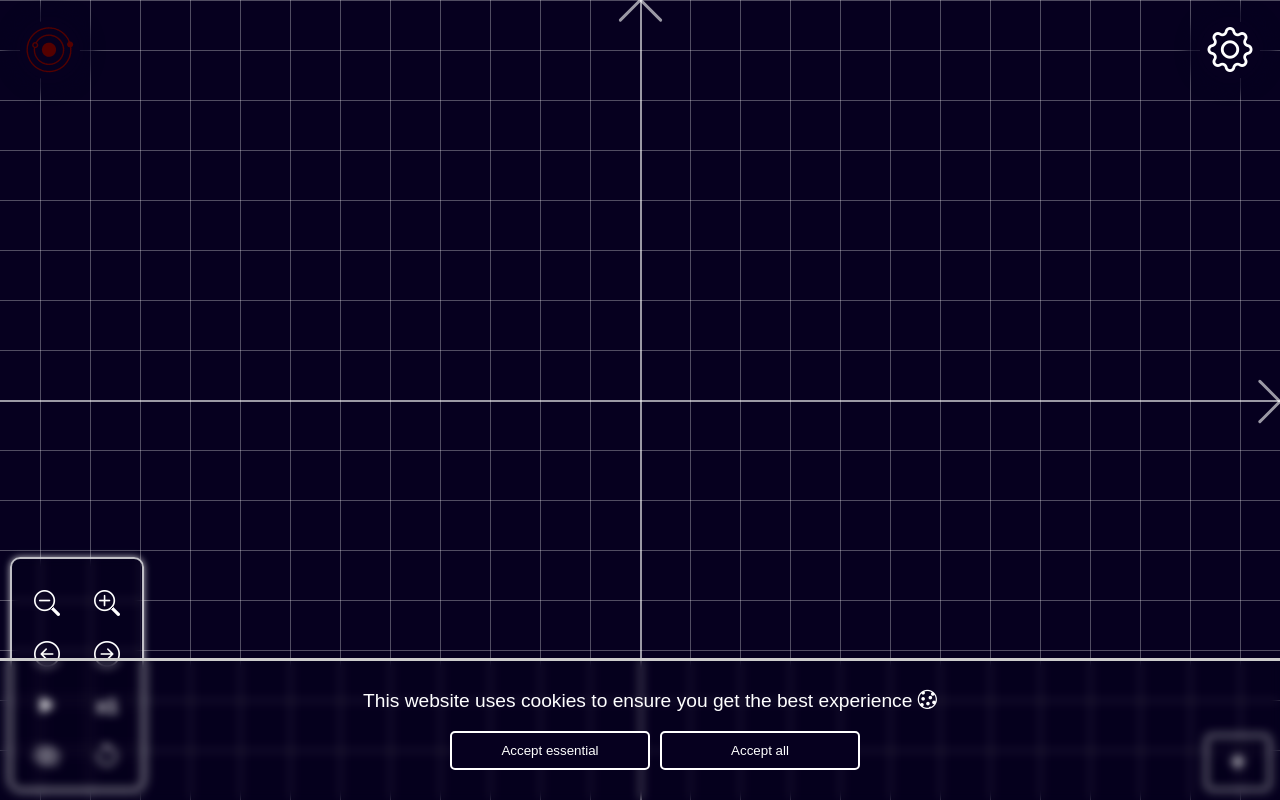
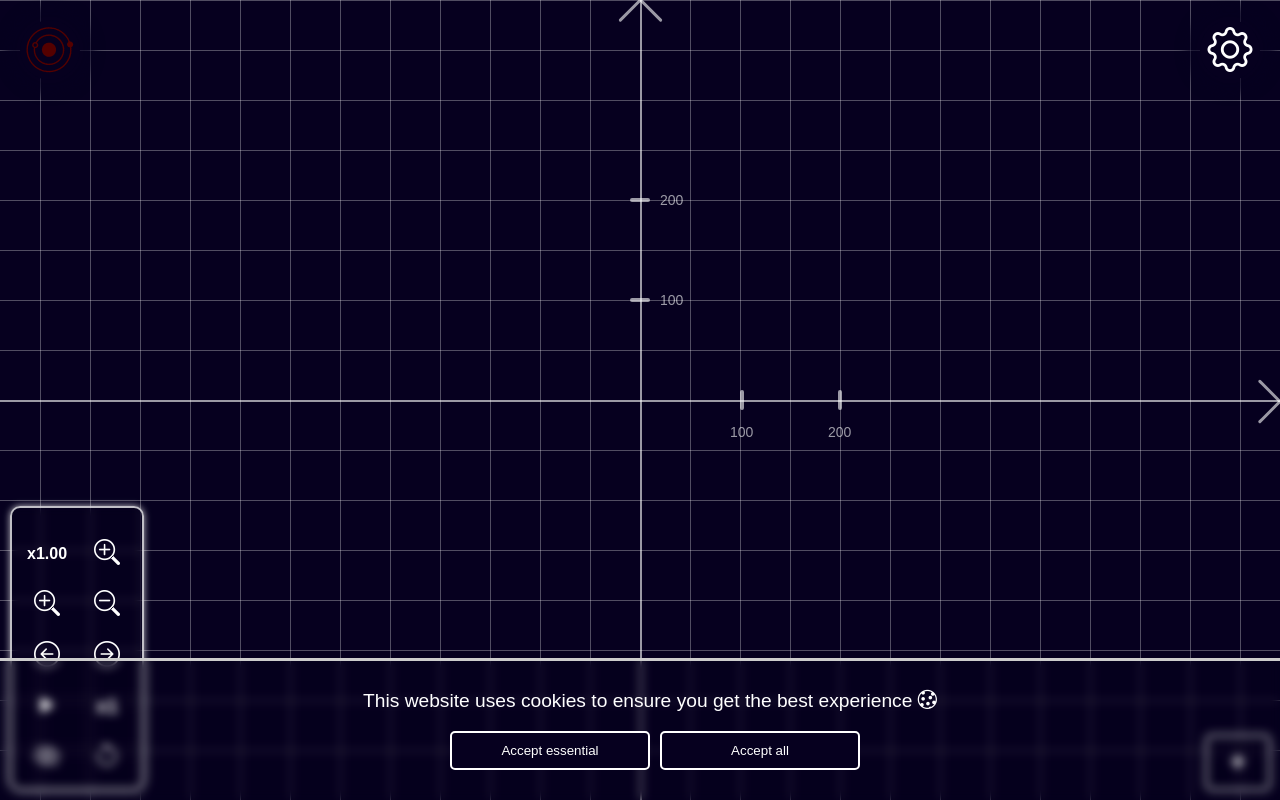
Before and after one commit to cophilot/OrbitLab, an Angular app: page / in a window 1280 px wide. Built offline with nearby package versions, Linux system fonts and the light colour scheme.

Commit message:
update: Fri 29 Mar 2024 19:52:02 CET

```diff
--- a/src/app/coordinate-system/coordinate-system.component.html
+++ b/src/app/coordinate-system/coordinate-system.component.html
@@ -2,15 +2,47 @@
   <div
     *ngFor="let x of getXBars(); index as i"
     [class]="'xBar ' + (i == 0 ? 'primX' : '')"
-    [style.left.px]="scale(x)"
+    [style.left.px]="x"
   ></div>
   <div
     *ngFor="let y of getYBars(); index as i"
     [class]="'yBar ' + (i == 0 ? 'primY' : '')"
-    [style.top.px]="scale(y)"
+    [style.top.px]="y"
   ></div>
   <div class="indicatorX1"></div>
   <div class="indicatorX2"></div>
   <div class="indicatorY1"></div>
   <div class="indicatorY2"></div>
+  <div
+    class="measure-band-x"
+    [style.left.px]="innerWidth() / 2 + scale(100)"
+    [style.top.px]="innerHeight() / 2 - 10"
+  >
+    <div class="end"></div>
+    <p>100</p>
+  </div>
+  <div
+    class="measure-band-x"
+    [style.left.px]="innerWidth() / 2 + scale(200) - 2"
+    [style.top.px]="innerHeight() / 2 - 10"
+  >
+    <div class="end"></div>
+    <p>200</p>
+  </div>
+  <div
+    class="measure-band-y"
+    [style.top.px]="innerHeight() / 2 - scale(100) - 25"
+    [style.left.px]="innerWidth() / 2 - 10"
+  >
+    <div class="end"></div>
+    <p>100</p>
+  </div>
+  <div
+    class="measure-band-y"
+    [style.top.px]="innerHeight() / 2 - scale(200) - 25"
+    [style.left.px]="innerWidth() / 2 - 10"
+  >
+    <div class="end"></div>
+    <p>200</p>
+  </div>
 </div>
--- a/src/app/coordinate-system/coordinate-system.component.sass
+++ b/src/app/coordinate-system/coordinate-system.component.sass
@@ -70,3 +70,31 @@
     top: 0
     transform-origin: 50% 0%
     transform: rotate(-45deg)
+
+.measure-band-x
+  opacity: 0.6 !important
+  position: fixed
+  .end
+    height: 20px
+    width: 4px
+    background-color: white
+    border-radius: 2px
+  p
+    text-align: center
+    margin-left: -10px
+
+.measure-band-y
+  opacity: 0.6 !important
+  position: fixed
+  display: flex
+  flex-direction: row
+  align-items: center
+  height: 50px
+  .end
+    width: 20px
+    height: 4px
+    background-color: white
+    border-radius: 2px
+  p
+    text-align: center
+    margin-left: 10px
--- a/src/app/coordinate-system/coordinate-system.component.ts
+++ b/src/app/coordinate-system/coordinate-system.component.ts
@@ -28,8 +28,9 @@ export class CoordinateSystemComponent {
     this.xBars.push(middle);
 
     let offset = 0;
+    let gridSize = ScaleService.scale(SettingsService.getGridSize());
     while (middle - offset > 0) {
-      offset += SettingsService.getGridSize();
+      offset += gridSize;
       this.xBars.push(middle + offset);
       this.xBars.push(middle - offset);
     }
@@ -39,7 +40,7 @@ export class CoordinateSystemComponent {
 
     offset = 0;
     while (middle - offset > 0) {
-      offset += SettingsService.getGridSize();
+      offset += gridSize;
       this.yBars.push(middle + offset);
       this.yBars.push(middle - offset);
     }
@@ -66,7 +67,18 @@ export class CoordinateSystemComponent {
   }
 
   scale(scale: number) {
-    return scale;
-    //return ScaleService.scale(scale);
+    return ScaleService.scale(scale);
+  }
+
+  floor(value: number) {
+    return Math.floor(value);
+  }
+
+  innerWidth() {
+    return window.innerWidth;
+  }
+
+  innerHeight() {
+    return window.innerHeight;
   }
 }
--- a/src/app/play-bar/play-bar.component.html
+++ b/src/app/play-bar/play-bar.component.html
@@ -1,14 +1,29 @@
 <div class="bg glass" cdkDrag>
   <div class="container" *ngIf="isVisible">
     <app-my-icon
-      name="bi bi-zoom-out"
-      description="This is a test"
-      (click)="zoomOut()"
+      [name]="'x' + getZoomFactor().toFixed(2)"
+      [textIcon]="true"
+      [size]="16"
     ></app-my-icon>
     <app-my-icon
       name="bi bi-zoom-in"
       description="This is a test"
       (click)="zoomIn()"
+      (dblclick)="zoomIn(true)"
+    ></app-my-icon>
+  </div>
+  <div class="container" *ngIf="isVisible">
+    <app-my-icon
+      name="bi bi-zoom-in"
+      description="This is a test"
+      (click)="zoomIn()"
+      (dblclick)="zoomIn(true)"
+    ></app-my-icon>
+    <app-my-icon
+      name="bi bi-zoom-out"
+      description="This is a test"
+      (click)="zoomOut()"
+      (dblclick)="zoomOut(true)"
     ></app-my-icon>
   </div>
   <div class="container" *ngIf="isVisible">
--- a/src/app/play-bar/play-bar.component.ts
+++ b/src/app/play-bar/play-bar.component.ts
@@ -92,11 +92,15 @@ export class PlayBarComponent {
     return this.moveService.isPlaying;
   }
 
-  zoomOut() {
-    ScaleService.zoomOut();
+  zoomOut(fast = false) {
+    ScaleService.zoomOut(fast);
   }
 
-  zoomIn() {
-    ScaleService.zoomIn();
+  zoomIn(fast = false) {
+    ScaleService.zoomIn(fast);
+  }
+
+  getZoomFactor() {
+    return ScaleService.currentScale;
   }
 }
--- a/src/app/service/scale.service.ts
+++ b/src/app/service/scale.service.ts
@@ -1,4 +1,5 @@
 import { Injectable } from '@angular/core';
+import { CoordinateSystemComponent } from '../coordinate-system/coordinate-system.component';
 
 @Injectable({
   providedIn: 'root',
@@ -6,16 +7,21 @@ import { Injectable } from '@angular/core';
 export class ScaleService {
   static currentScale = 1;
   static zoomStep = 0.05;
+  static fastFactor = 5;
 
-  static zoomOut() {
-    if (ScaleService.currentScale <= this.zoomStep) {
+  static zoomOut(fast = false) {
+    const step = fast ? this.zoomStep * this.fastFactor : this.zoomStep;
+    if (ScaleService.currentScale <= step) {
       return;
     }
-    ScaleService.currentScale -= this.zoomStep;
+    ScaleService.currentScale -= step;
+    CoordinateSystemComponent.render();
   }
 
-  static zoomIn() {
-    ScaleService.currentScale += this.zoomStep;
+  static zoomIn(fast = false) {
+    const step = fast ? this.zoomStep * this.fastFactor : this.zoomStep;
+    ScaleService.currentScale += step;
+    CoordinateSystemComponent.render();
   }
 
   static scale(scale: number): number {
```
